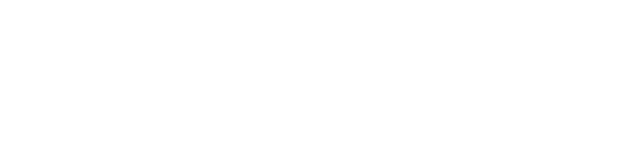
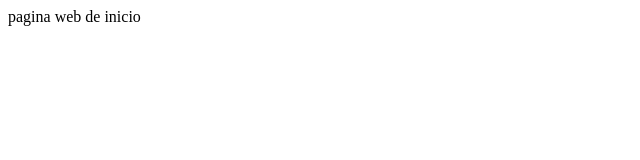
Before and after one commit to dygarcia/miprueba, a plain HTML site: page index.html in a window 1280 px wide. Shown: the whole page, without its empty margins (0-640 px from the left). Drawn offline with Linux system fonts and the light colour scheme.

Commit message:
Texto de la pagian de inicio
Es el texto que indica al usuario que esta en la pagina de inicio

```diff
--- a/index.html
+++ b/index.html
@@ -6,6 +6,6 @@
     <title>Document</title>
 </head>
 <body>
-
+pagina web de inicio
 </body>
 </html>
```
